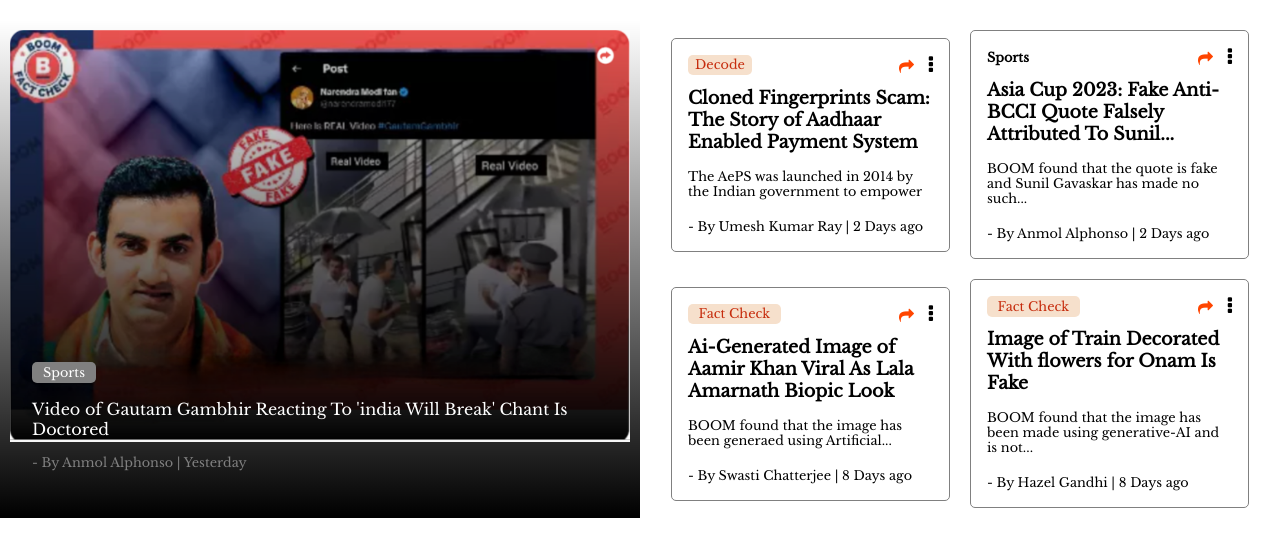
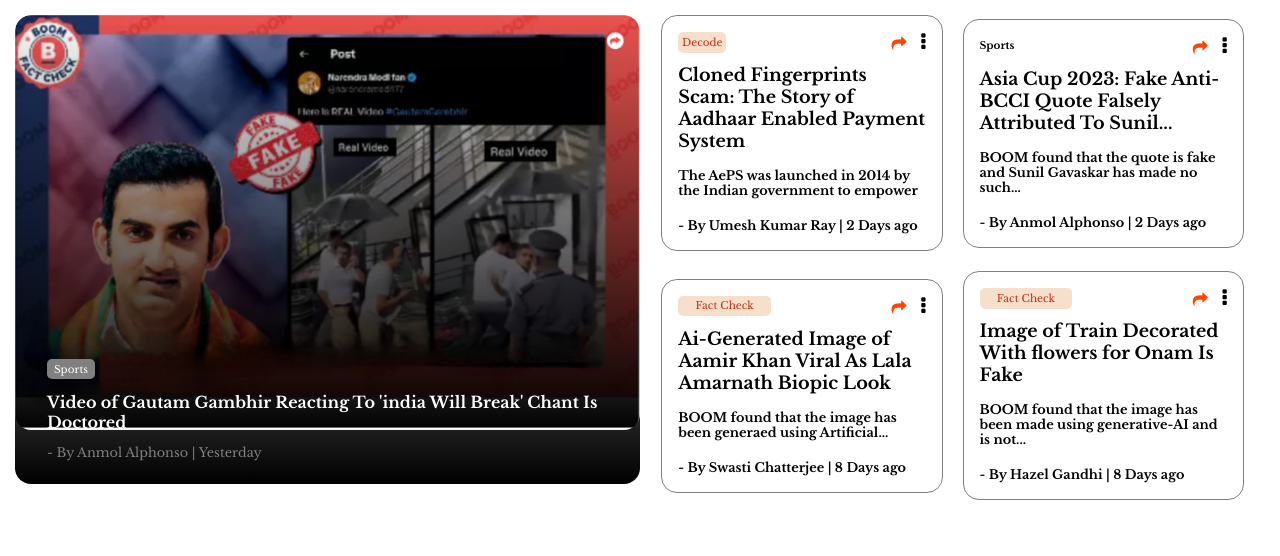
Before and after one commit to rcypankaj/hocalwire, a plain HTML site: page index.html in a window 1280 px wide. Drawn offline with nearby package versions, Linux system fonts and the light colour scheme.

Commit message:
Added font, card and some other styles

```diff
--- a/index.html
+++ b/index.html
@@ -25,7 +25,7 @@
                 </div>
             </div>
 
-            <div class="card">
+            <div id="card">
                 <div class="card__item">
                     <div class="card__label">
                         <span class="label" id="label__decode">Decode</span>
--- a/style.css
+++ b/style.css
@@ -1,4 +1,4 @@
-@import url("https://fonts.googleapis.com/css2?family=Libre+Baskerville&display=swap");
+@import url("https://fonts.googleapis.com/css2?family=Libre+Baskerville:wght@400;700&family=Outfit:wght@400;700&display=swap");
 
 * {
   margin: 0;
@@ -13,35 +13,37 @@ body {
 #container {
   display: grid;
   grid-template-columns: 1fr;
-  height: auto;
-  margin-top: 20px;
+  margin: 15px;
 }
 
-.card {
+#card {
   display: flex;
   justify-content: center;
   align-items: center;
-  padding: 10px;
   gap: 20px;
   flex-wrap: wrap;
   justify-self: center;
 }
 
 #image__card {
-  max-width: 700px;
+  max-width: 52rem;
+  max-height: 22rem;
 }
 
 #image__card--container {
   position: relative;
   justify-self: center;
+  margin-bottom: 1rem;
+  overflow: hidden;
+  border-radius: 1rem;
 }
 
 .card__details--image {
   display: flex;
   flex-direction: column;
-  gap: 1rem;
+  gap: 0.8rem;
   position: absolute;
-  bottom: 3rem;
+  bottom: 1.5rem;
   color: white;
   left: 2rem;
   padding-right: 2rem;
@@ -50,30 +52,36 @@ body {
 .label {
   background-color: grey;
   color: white;
-  font-size: 0.8rem;
+  font-size: 0.65rem;
   height: 1.3rem;
-  width: 4rem;
+  width: 3rem;
   display: flex;
   justify-content: center;
   align-items: center;
   border-radius: 5px;
 }
 
+#image__card > div > p {
+  font-size: 0.8rem;
+  font-weight: 600;
+}
+
 .image {
   width: 100%;
+  border-radius: 1rem;
 }
 
 .author {
-  font-size: 0.8rem;
+  font-size: 0.65rem;
   color: gray;
 }
 
 .card__item {
-  width: 20.625rem;
-  height: 13.4375rem;
+  width: 100%;
+  height: 25%;
   padding: 1rem;
   border: 1px solid gray;
-  border-radius: 5px;
+  border-radius: 1rem;
   overflow: hidden;
   position: relative;
 }
@@ -99,10 +107,12 @@ body {
 .card__details p {
   margin-bottom: 1rem;
   font-size: 0.8rem;
+  font-weight: bold;
 }
 
 .card__details span {
   font-size: 0.8rem;
+  font-weight: bold;
 }
 
 #label__decode {
@@ -131,6 +141,15 @@ body {
   transition: box-shadow 0.3s ease;
 }
 
+@media (min-width: 37rem) {
+  #image__card > div > p {
+    font-size: 1rem;
+  }
+  .author {
+    font-size: 0.8rem;
+  }
+}
+
 @media (min-width: 57rem) {
   #container {
     grid-template-columns: repeat(2, 1fr);
@@ -142,6 +161,11 @@ body {
   #image__card--container {
     background: linear-gradient(to bottom, transparent 0, #000 100%);
   }
+
+  #image__card {
+    max-width: none;
+    max-height: none;
+  }
 }
 
 @media (min-width: 87.5rem) {
```
